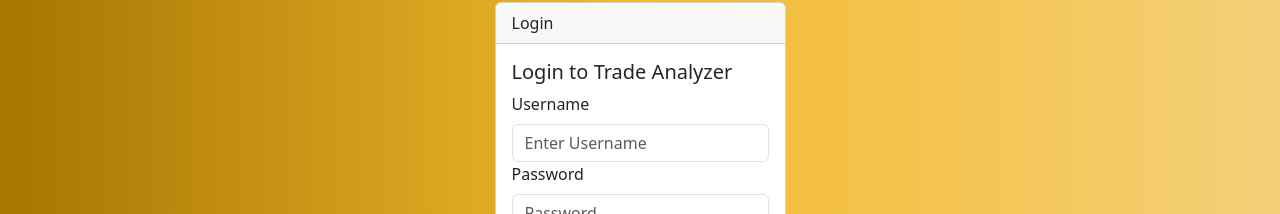
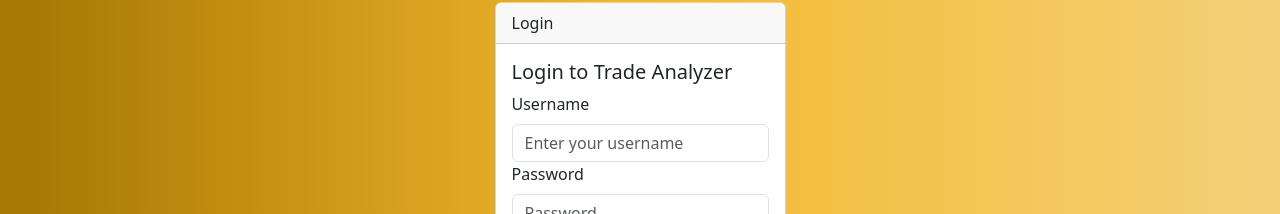
Before and after one commit to Nobitaisbest/trade-analyzer-frontend, a React (Create React App) app: page /login in a window 1280 px wide. Shown: the part 154-368 px from the top of the page. Built offline with nearby package versions, Linux system fonts and the light colour scheme.

Commit message:
Update login form input placeholder

```diff
--- a/src/pages/Login.js
+++ b/src/pages/Login.js
@@ -27,7 +27,7 @@ const LoginForm = (props) => {
         <Form onSubmit={(e) => props.handleSubmit(e)}>
             <Form.Group controlId="formBasicUsername">
                 <Form.Label>Username</Form.Label>
-                <Form.Control name="username" type="text" placeholder="Enter Username"
+                <Form.Control name="username" type="text" placeholder="Enter your username"
                 value={props.inputValues.username} onChange={props.handleInputChange} />
             </Form.Group>
             <Form.Group controlId="formBasicPassword">
```
